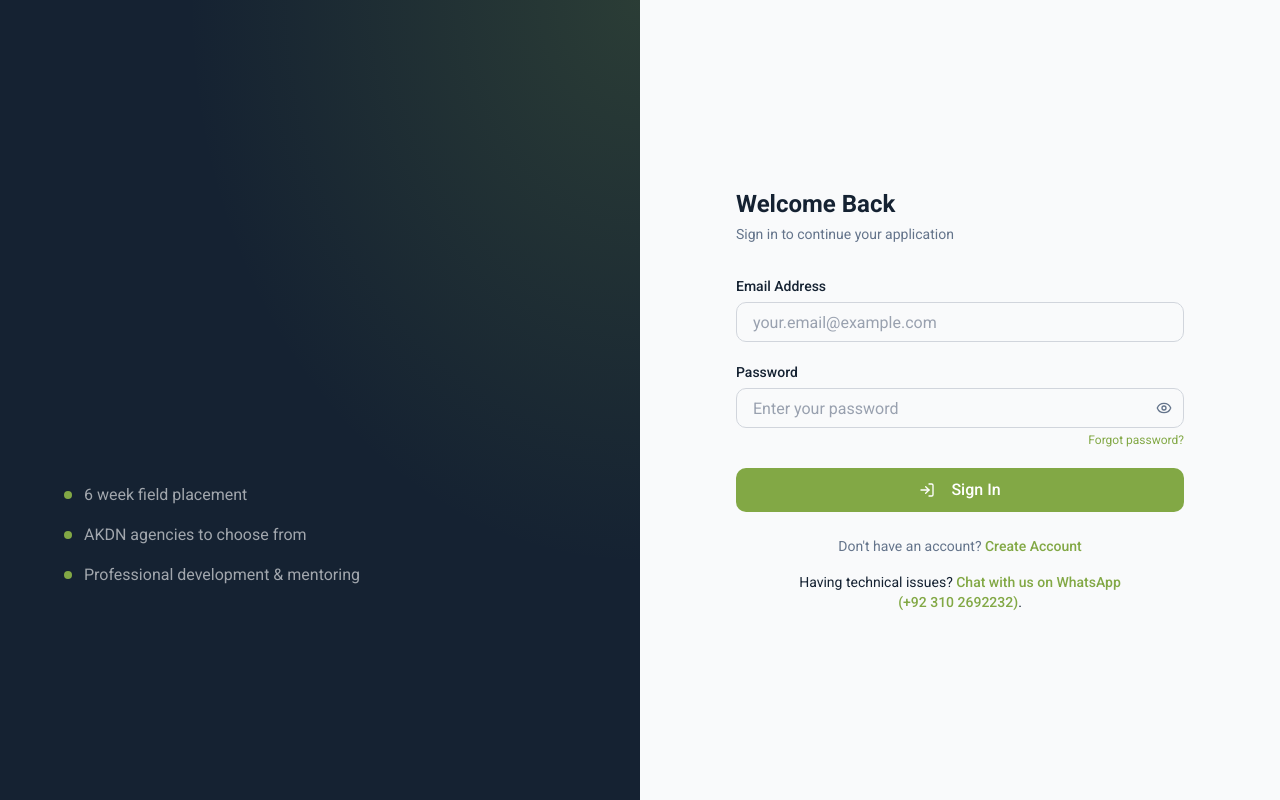
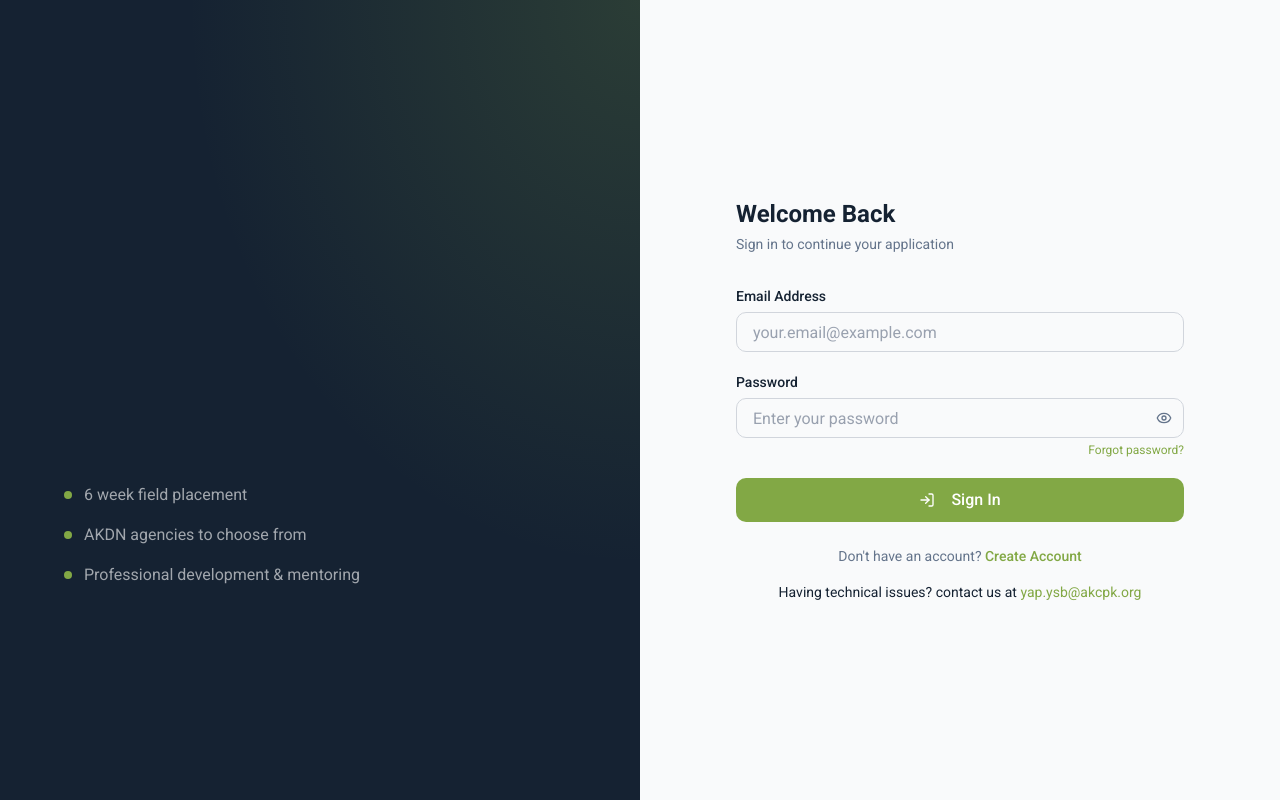
Before and after one commit to fyp786aa-collab/yap-new-2026, a Next.js app: page /login in a window 1280 px wide. Built offline with nearby package versions, Linux system fonts and the light colour scheme; no server answers.

Commit message:
remove whatsapp number and add email for contact

```diff
--- a/src/app/(auth)/login/page.tsx
+++ b/src/app/(auth)/login/page.tsx
@@ -126,16 +126,13 @@ export default function LoginPage() {
       </p>
 
       <p className="text-center text-sm mt-4">
-        Having technical issues?{" "}
-        <Link
-          href="https://wa.me/923102692232"
-          target="_blank"
-          rel="noopener noreferrer"
-          className="text-yap-accent font-medium hover:underline"
+        Having technical issues? contact us at{" "}
+        <a
+          href="mailto:yap.ysb@akcpk.org"
+          className="text-yap-accent hover:underline"
         >
-          Chat with us on WhatsApp (+92 310 2692232)
-        </Link>
-        .
+          yap.ysb@akcpk.org
+        </a>
       </p>
     </div>
   );
```
